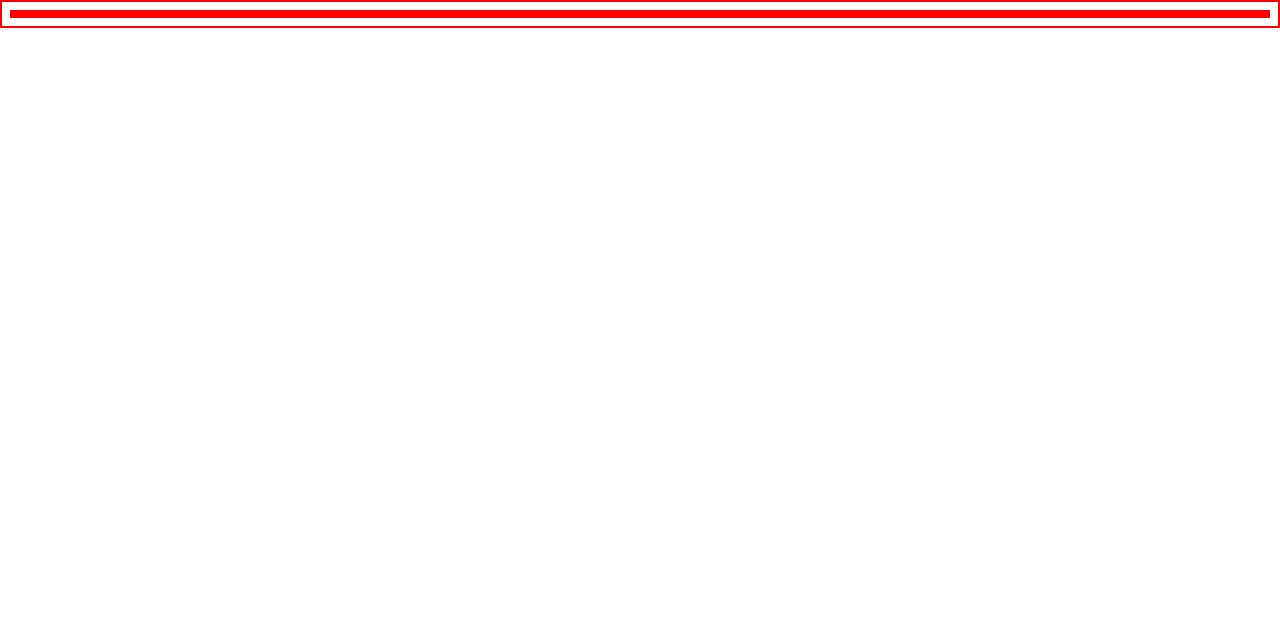
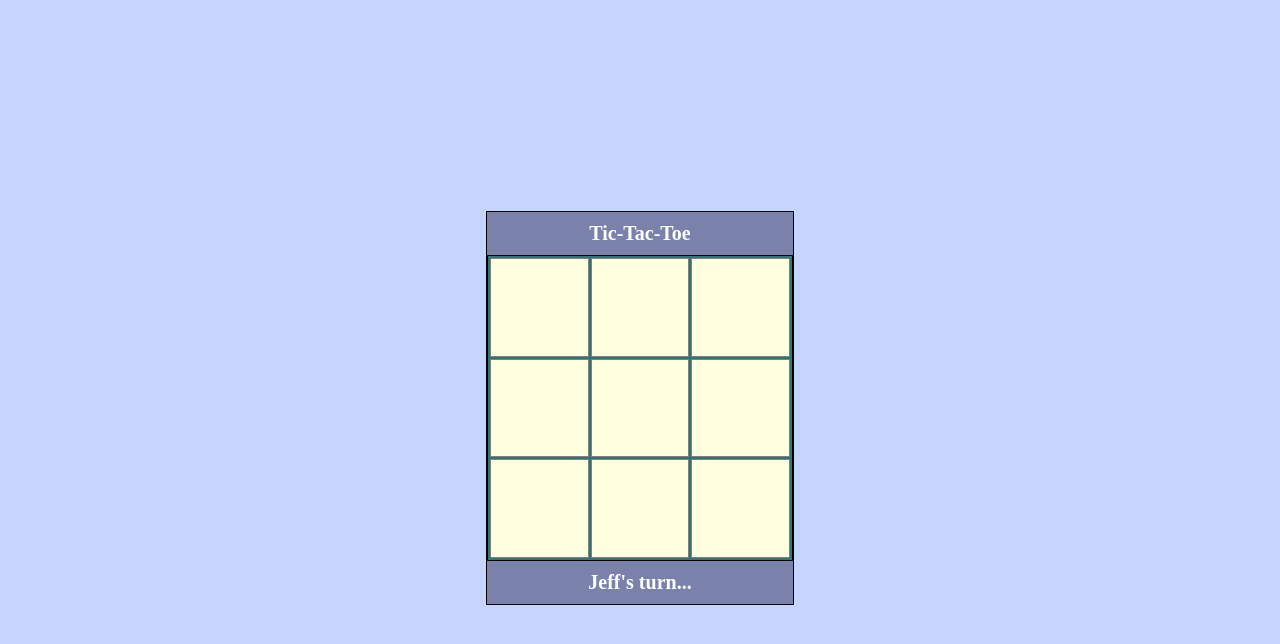
Before and after one commit to winterlucaso/tic-tac-toe, a plain HTML site: page index.html in a window 1280 px wide. Drawn offline with Linux system fonts and the light colour scheme.

Commit message:
create rudimentary user interface

```diff
--- a/index.html
+++ b/index.html
@@ -6,10 +6,13 @@
   <meta name="viewport" content="width=device-width, initial-scale=1.0">
   <link rel="stylesheet" href="style.css">
   <script src="script.js" defer></script>
-  <title>Insert Title Here</title>
+  <title>Tic-Tac-Toe</title>
 </head>
 <body>
-  <div></div>
-
+  <div id="main-container">
+    <header>Tic-Tac-Toe</header>
+    <main id="board"></main>
+    <div id="turn"></div>
+  </div>
 </body>
 </html>
--- a/script.js
+++ b/script.js
@@ -88,6 +88,8 @@ const gameController = (() => { // Keeps track of game logic
         console.log(activePlayer.name + " is placing a sign at: [" + row + "]["+ column + "]");
         gameBoard.getBoard()[row][column].value = activePlayer.value;
         gameBoard.printBoard();
+        ScreenController.updateScreen()
+
         if (checkWin(row, column)) {
             //Game End Protocol
         }
@@ -119,7 +121,16 @@ const gameController = (() => { // Keeps track of game logic
     }
 
     const checkTie = () => {
-        return;
+        for (let x = 0; x < 3; x++) {
+            for (let y = 0; y < 3; y++) {
+                if (gameBoard.getBoard()[x][y].value === "") {
+                    console.log("checkTie: false")
+                    return false;
+                }
+            }
+        }
+        console.log("checkTie: true")
+        return true;
     }
 
     return {
@@ -127,8 +138,43 @@ const gameController = (() => { // Keeps track of game logic
         getActivePlayer,
         placeSign,
         checkWin,
+        checkTie,
     }
 })();
 
-// const player1 = Player("jeff");
-// const player2 = Player("sally");
+const ScreenController = (() => {
+    // const game = GameController();
+    const playerTurnDiv = document.querySelector('#turn');
+    const boardDiv = document.querySelector('#board');
+
+    const updateScreen = () => {
+        const board = gameBoard.getBoard();
+        const activePlayer = gameController.getActivePlayer();
+
+        // Clear the board
+        boardDiv.textContent = "";
+
+        // Display players turn
+        playerTurnDiv.textContent = `${activePlayer.name}'s turn...`
+
+        // Iterate through board to add elements
+        for (let row = 0; row < 3; row++) {
+            for (let column = 0; column < 3; column++) {
+                // Anything clickable should be a button!!
+                const cellButton = document.createElement("button");
+                cellButton.classList.add("cell");
+                // Apply the correct sign
+                cellButton.innerText = board[row][column].value;
+                boardDiv.appendChild(cellButton);
+            }
+        }
+    }
+
+    return {
+        updateScreen,
+
+    }
+
+})();
+
+ScreenController.updateScreen();
--- a/style.css
+++ b/style.css
@@ -1,4 +1,59 @@
 /* Border test */
-* {
+/* * {
     border: 2px solid red;
+} */
+
+/* https://coolors.co/c6d4ff-7a82ab-307473-12664f-2dc2bd */
+:root {
+    --color-1: #C6D4FF;
+    --color-2: #7A82AB;
+    --color-3: #307473;
+    --color-4: #12664F;
+    --color-5: #2DC2BD;
 }
+
+body {
+    display: grid;
+    justify-content: center;
+    align-items: center;
+    grid-template-rows: 100vh;
+    background-color: var(--color-1);
+}
+
+#main-container {
+    background-color: var(--color-4);
+    border: 1px solid black;
+}
+
+header,
+#turn {
+    background-color: var(--color-2);
+    padding: 10px;
+    text-align: center;
+    color: white;
+    font-weight: bold;
+    font-size: 20px;
+}
+
+#board {
+    display: grid;
+    height: 300px;
+    width: 300px;
+    grid-template-columns: repeat(3, 1fr);
+    grid-template-rows: repeat(3, 1fr);
+    border: 1px solid black;
+    gap: 2px;
+    padding: 2px;
+    background-color: var(--color-3);
+  }
+
+.cell {
+    display: flex;
+    justify-content: center;
+    align-items: center;
+    text-align: center;
+    font-size: 2rem;
+    border: 1px solid grey;
+    background: lightyellow;
+    /* cursor: pointer; */
+}
```
